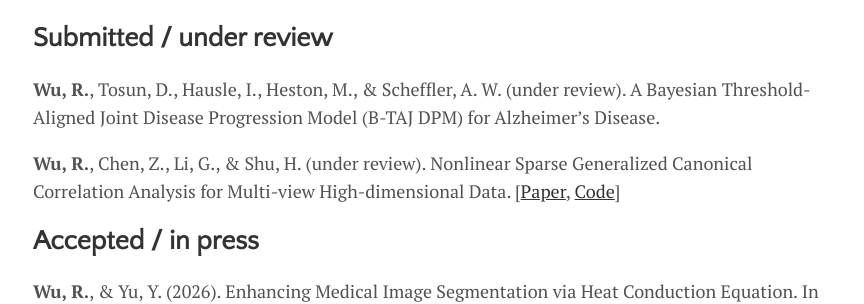
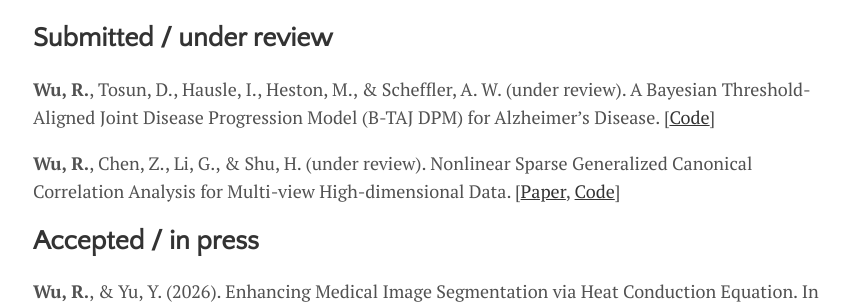
Before and after one commit to Rows21/Rows21.github.io, a Jekyll site: the page built from menu/papers.md, in a window 1280 px wide. Shown: the part 146-450 px from the top of the page, without its empty margins (207-1071 px from the left). Built offline with Jekyll 4.4.1, drawn with Linux system fonts in a browser that asks for light colours.

Commit message:
Update papers.md

```diff
--- a/menu/papers.md
+++ b/menu/papers.md
@@ -4,7 +4,7 @@ title: ''
 ---
 
 ## Submitted / under review
-**Wu, R.**, Tosun, D., Hausle, I., Heston, M., & Scheffler, A. W. (under review). A Bayesian Threshold-Aligned Joint Disease Progression Model (B-TAJ DPM) for Alzheimer’s Disease.
+**Wu, R.**, Tosun, D., Hausle, I., Heston, M., & Scheffler, A. W. (under review). A Bayesian Threshold-Aligned Joint Disease Progression Model (B-TAJ DPM) for Alzheimer’s Disease. [[Code](https://github.com/Rows21/B-TAJ)]
 
 **Wu, R.**, Chen, Z., Li, G., & Shu, H. (under review). Nonlinear Sparse Generalized Canonical Correlation Analysis for Multi-view High-dimensional Data. [[Paper](https://arxiv.org/abs/2502.18756), [Code](https://github.com/Rows21/NSGCCA)]
 
```
